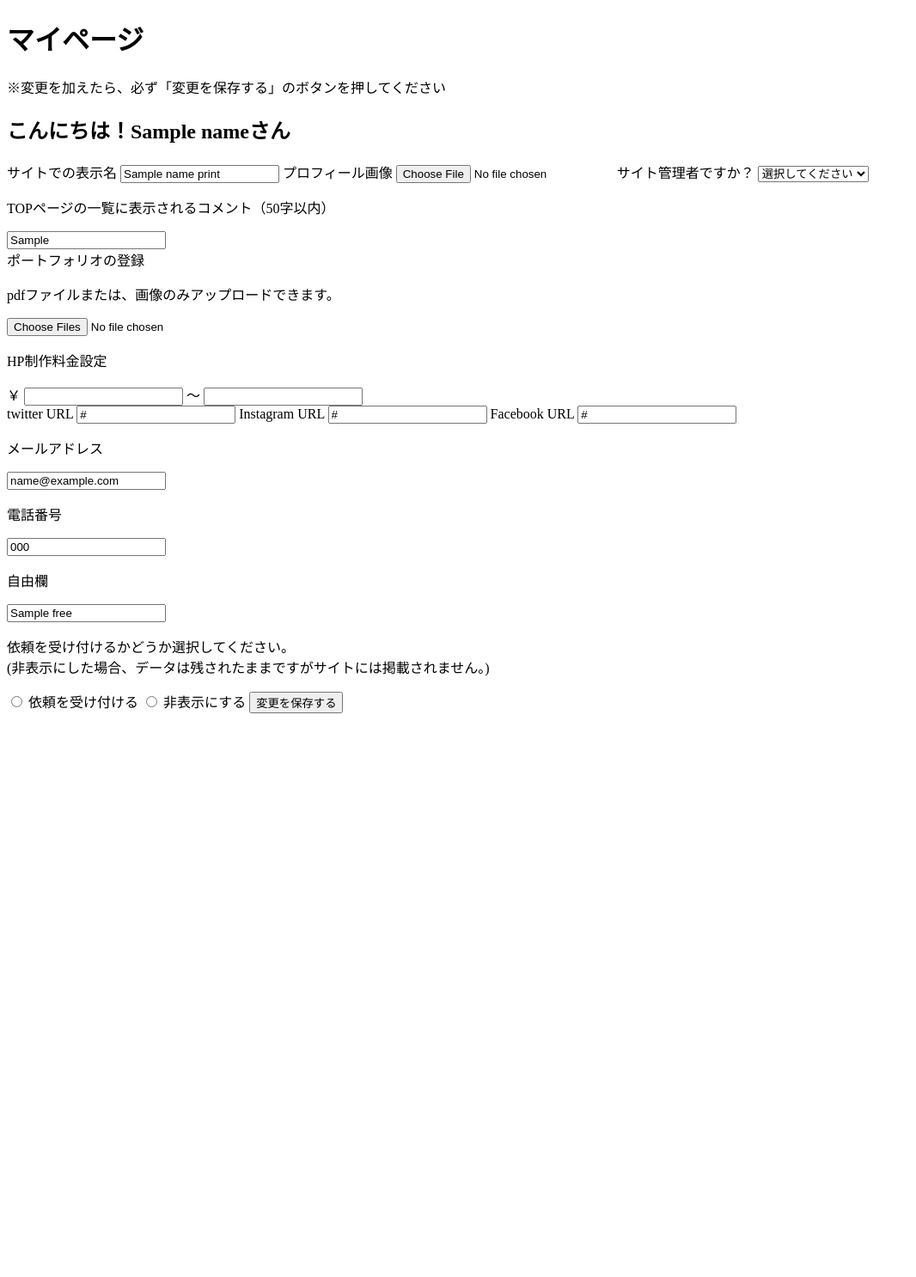
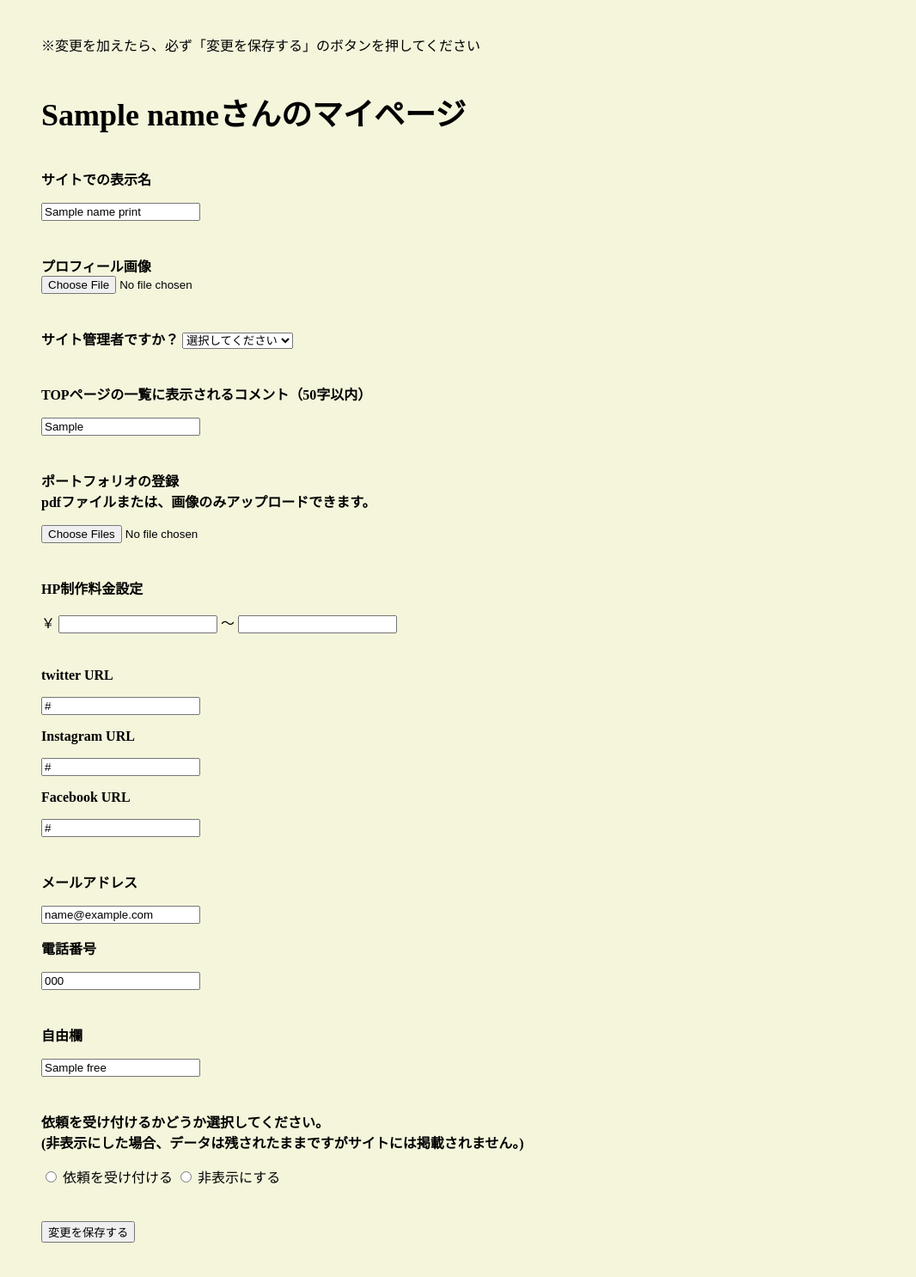
Before and after one commit to tomatomato00/avg36_last, a Flask app: template templates/mypage_edit.html in a window 1280 px wide. Shown: the whole page at 86% size, without its empty margins (0-1066 px from the left). Before the commit the page ends 830 px from the top, so only its background shows below. Run offline with Flask 2, Linux system fonts and the light colour scheme; the template is opened without the code that fills it: most values are stand-ins (such as "Sample title", 1, 10 or a date in 2020).

Commit message:
db連携完了！個人編集ページのcss整えました

```diff
--- a/app.py
+++ b/app.py
@@ -1,147 +1,3 @@
-'''
-from operator import methodcaller
-import sqlite3
-from datetime import timedelta
-from flask import Flask, render_template, request, redirect, session
-
-app = Flask(__name__)
-
-app.secret_key = 'avg36'
-app.permanent_session_lifetime = timedelta(minutes=60)
-
-# 新規登録ページを表示
-@app.route("/form", methods = ["GET"])
-def regist_get():
-    return render_template("regist.html")
-
-
-# 登録ページで入力した情報をDBに登録し、送信する
-@app.route("/form", methods = ["POST"])
-def regist_post() :
-    # 入力フォームに入ってきた値を受け取る
-    last_name = request.form.get("last_name")
-    first_name = request.form.get("first_name")
-    mail = request.form.get("mail")
-    tel = request.form.get("tel")
-    password = request.form.get("password")
-
-    # avg36.dbを接続する
-    conn = sqlite3.connect("avg36.db")
-    # sqliteで接続したものを操作する,ということを変数に代入
-    c = conn.cursor()
-
-    # 同意するにチェックが入っているかの確認
-    if "agree" == False :
-        return "利用規約に同意してください"
-
-    # 入力フォームが全て埋まっているかの確認
-    elif last_name != "" and first_name != "" and mail != ""\
-        and tel != "" and password != "" :
-
-        # ()内のSQL文を実行してね（バインド変数）
-        c.execute("insert into register values (NULL, ?, ?, ?, ?, ?)", (last_name, first_name, mail, tel, password))
-
-        # DBに追加するので、変更内容を保存する
-        conn.commit()
-
-        # color.dbとの接続を終了
-        c.close()
-        return render_template("login.html")
-
-    else :
-        return "入力フォームを全て記入してください"
-
-@app.route("/login/<int:register_id>", methods = ["POST", "GET"])
-def login(register_id):
-  if request.method == "POST":
-    session.permanent = True
-    session["id"] = register_id
-    return redirect("/login")
-  else:
-    if "id" in session:
-      return redirect("/login")
-    return render_template("/editpage/<int:register_id>")
-
-
-# ログインページを表示
-@app.route("/login", methods = ["GET"])
-def login_get():
-    return render_template("login.html")
-
-# ログインで情報をやり取りする
-@app.route("/login", methods = ["POST"])
-def login_post():
-    last_name = request.form.get("last_name")
-    first_name = request.form.get("first_name")
-    password = request.form.get("password")
-
-    # avg36.dbを接続する
-    conn = sqlite3.connect("avg36.db")
-    # sqliteで接続したものを操作する,ということを変数に代入
-    c = conn.cursor()
-    # ()内のSQL文を実行してね（バインド変数）
-    c.execute("select id from register where last_name = ?\
-         and first_name = ? and password = ?", (last_name, first_name, password))
-
-    user_id = c.fetchone()
-    session["id"]=
-
-    # color.dbとの接続を終了
-    c.close()
-    if user_id not in session :
-        return render_template("login.html")
-    else:
-        return redirect("/editpage/<int:register_id>"), render_template(lastname=last_name,\
-            firstname=first_name, register_id=user_id)
-
-@app.route("/editpage/<int:register_id>", methods = ["GET"])
-def editmypage_get(register_id):
-    return render_template("mypage_edit.html")
-
-# マイページを編集してデータベースに変更を加える
-@app.route("/editpage/<int:register_id>", methods = ["GET", "POST"])
-def editmypage(register_id):
-
-    if "user_id" in session :
-        name = request.form.get("name")
-        img = request.form.get("img_url")
-        management = request.form.get("management")
-        portfolio = request.form.get("portfolio")
-        min = request.form.get("min")
-        max = request.form.get("max")
-        twitter = request.form.get("t_url")
-        insta = request.form.get("i_url")
-        facebook = request.form.get("f_url")
-        appear = request.form.get("appear")
-
-        # avg36.dbを接続する
-        conn = sqlite3.connect("avg36.db")
-        c = conn.cursor()
-        c.execute("SELECT register_id FROM members")
-        id_list = c.fetchall()
-        conn.commit()
-        c.close()
-
-        conn = sqlite3.connect("avg36.db")
-        c = conn.cursor()
-        if register_id in id_list :
-            c.execute("UPDATE members SET name=?, img=?, price_min=?, price_max=?,\
-            portfolio=?, twitter=?, insta=?, facebook=?, manager=?, appear=?, \
-                WHERE register_id=?",(name, img, min, max, portfolio,\
-                    twitter, insta, facebook, management, appear, register_id))
-        else :
-            c.execute("INSERT INTO members values (NULL, name, img, price_min, price_max\
-                portfolio, twitter, insta, facebook, manager, appear, register_id)",\
-                    (name, img, min, max, portfolio, twitter, insta, facebook, management, appear, register_id))
-
-        conn.commit()
-        c.close()
-        return "変更を保存しました"
-    else :
-        return render_template("login.html")
-
-
-'''
 import sqlite3
 from datetime import timedelta
 from flask import Flask, render_template, request, redirect, session
@@ -192,7 +48,6 @@ def regist_post() :
             conn.commit()
             # color.dbとの接続を終了
             cur.close()
-
             return render_template("login.html")
         else :
             return render_template("regist_done.html")
@@ -227,8 +82,8 @@ def login_post():
         session["id"] = register_id[0]
         return redirect("/editpage")
 
-@app.route("/editpage", methods = ["GET", "POST"])
-def editpage_post():
+@app.route("/editpage", methods = ["GET"])
+def editpage_get():
     if "id" in session :
         # sessionからuser_idを取得し、registerテーブルから名前を取ってきて表示する
         user_id = session["id"]
@@ -266,10 +121,9 @@ def editpage_post():
         return redirect("/login")
 
 @app.route("/editpage", methods = ["GET", "POST"])
-def editpage_get():
+def editpage_post():
     if "id" in session :
-        user = session["id"]
-        user_id = user[0]
+        user_id = session["id"]
 
         # 入力フォームに入ってきた値を受けとり、DBをアップデートする
         name = request.form.get("name")
@@ -291,7 +145,7 @@ def editpage_get():
         c = conn.cursor()
         c.execute("UPDATE members SET name=?, img=?, manager=?, top_free=?, portfolio=?, \
             price_min=?, price_max=?, twitter=?, insta=?, facebook=?, mail=?, tel=?, \
-                free=?, appear=?, WHERE register_id=?",(name, img, manager, topfree, \
+                free=?, appear=? WHERE register_id=?",(name, img, manager, topfree, \
                     portfolio, min, max, twitter, insta, facebook, mail, tel, free, appear, user_id))
         conn.commit()
         c.close()
--- a/static/css/style.css
+++ b/static/css/style.css
@@ -0,0 +1,15 @@
+body{
+    background-color: beige;
+}
+
+.hello_name{
+    font-size: x-large;
+}
+
+.label{
+    font-weight: bold;
+}
+
+.item{
+    margin: 40px 40px;
+}
--- a/templates/edit_done.html
+++ b/templates/edit_done.html
@@ -9,6 +9,7 @@
 <body>
     <h2>マイページの編集が完了しました！</h2>
     <a href="/mypage_display">マイページの表示を確認する</a>
+    <br>
     <a href="/logout">ログアウトする</a>
 
 </body>
--- a/templates/mypage_edit.html
+++ b/templates/mypage_edit.html
@@ -4,75 +4,86 @@
     <meta charset="UTF-8">
     <meta http-equiv="X-UA-Compatible" content="IE=edge">
     <meta name="viewport" content="width=device-width, initial-scale=1.0">
+    <link rel="stylesheet" href="../static/css/style.css">
+
     <title>個人ページ</title>
 </head>
 <body>
-    <h1>マイページ</h1>
-    <p>※変更を加えたら、必ず「変更を保存する」のボタンを押してください</p>
+    <p class="item">※変更を加えたら、必ず「変更を保存する」のボタンを押してください</p>
     <form action="/editpage" method="post">
         <div class="prof">
-            <form action="/editpage" method="get">
-                <h2>こんにちは！{{name}}さん</h2>
-            </form>
+            <div class="hello_name item">
+                <h2>{{name}}さんのマイページ</h2>
+            </div>
 
-            <label>サイトでの表示名</label>
-            <input type="text" name="name" value="{{name_print}}">
-            <label>プロフィール画像</label>
-            <input type="file" name="img_url" accept="image/*" value="{{img}}">
-
-            <label>サイト管理者ですか？</label>
-            <select name="management">
+            <div class="nickname item">
+                <p class="label">サイトでの表示名</p>
+                <input type="text" name="name" value="{{name_print}}">
+            </div>
+            <div class="prof-img item">
+                <label class="label">プロフィール画像</label><br>
+                <input type="file" name="img_url" accept="image/*" value="{{img}}">
+            </div>
+            <div class="manager item">
+                <label for="manager" class="label">サイト管理者ですか？</label>
+                <select name="management" id="manager">
                 <option value="0">選択してください</option>
                 <option value="2">はい</option>
                 <option value="1">いいえ</option>
-            </select>
+                </select>
+            </div>
 
-            <div class="top_free">
-                <p>TOPページの一覧に表示されるコメント（50字以内）</p>
+
+            <div class="top_free item">
+                <p class="label">TOPページの一覧に表示されるコメント（50字以内）</p>
                 <input type="text" name="top_free" value="{{top_free}}">
             </div>
+            <div class="folio item">
+                <p class="label">ポートフォリオの登録<br>pdfファイルまたは、画像のみアップロードできます。</p>
+                <input type="file" name="portfolio" accept="image/*,.pdf" multiple value="{{portfolio}}">
+            </div>
 
-            <label>ポートフォリオの登録</label>
-            <p>pdfファイルまたは、画像のみアップロードできます。</p>
-            <input type="file" name="portfolio" accept="image/*,.pdf" multiple value="{{portfolio}}">
-
-            <p>HP制作料金設定</p>
+            <div class="item">
+                <p class="label">HP制作料金設定</p>
                 <label>￥</label>
                 <input type="number" name="min" value="{{min}}">
                 <label>～</label>
                 <input type="number" name="max" value="{{max}}">
+            </div>
 
-            <div class="sns_link">
-                <label>twitter URL</label>
+            <div class="sns_link item">
+                <p class="label">twitter URL</p>
                 <input type="url" name="t_url" value="{{t_url}}">
-                <label>Instagram URL</label>
+                <p class="label">Instagram URL</p>
                 <input type="url" name="i_url" value="{{i_url}}">
-                <label>Facebook URL</label>
+                <p class="label">Facebook URL</p>
                 <input type="url" name="f_url" value="{{f_url}}">
             </div>
 
-            <div class="contact">
-                <p>メールアドレス</p>
+            <div class="contact item">
+                <p class="label">メールアドレス</p>
                 <input type="text" name="mail" value="{{mail}}">
-                <p>電話番号</p>
+                <p class="label">電話番号</p>
                 <input type="text" name="tel" value="{{tel}}">
             </div>
 
 
         </div>
-        <div class="free">
-            <p>自由欄</p>
+        <div class="free item">
+            <p class="label">自由欄</p>
             <input type="text" name="free" value="{{free}}">
         </div>
-        <div class="appear_choice">
-            <p>依頼を受け付けるかどうか選択してください。<br>(非表示にした場合、データは残されたままですがサイトには掲載されません。)</p>
+        <div class="appear_choice item">
+            <p class="label">依頼を受け付けるかどうか選択してください。<br>(非表示にした場合、データは残されたままですがサイトには掲載されません。)</p>
             <input type="radio" name="appear" value="1" id="choice1">
             <label for="choice1">依頼を受け付ける</label>
             <input type="radio" name="appear" value="0" id="choice2">
             <label for="choice2">非表示にする</label>
-
+        </div>
+        <div class="update item">
             <input type="submit" name="save" value="変更を保存する">
         </div>
+
     </form>
 
 
```
Also changed, not shown: avg36.db.
